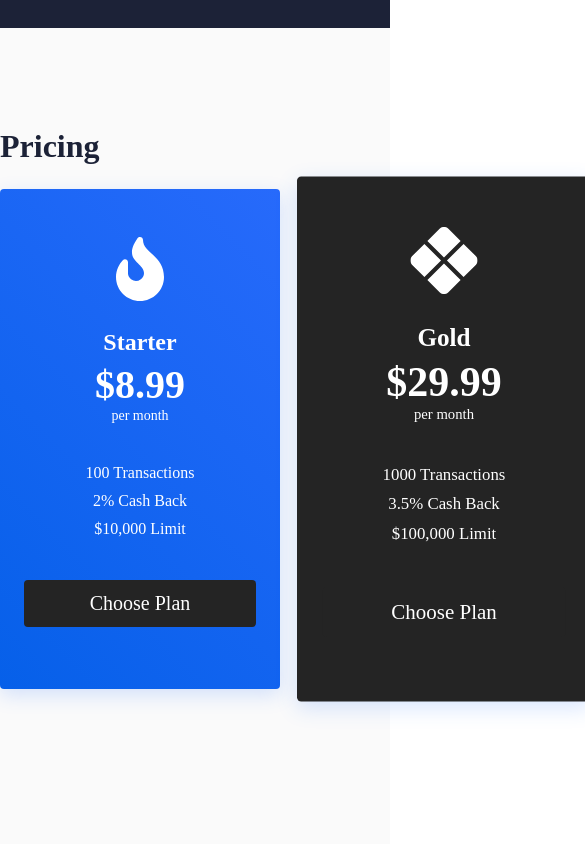
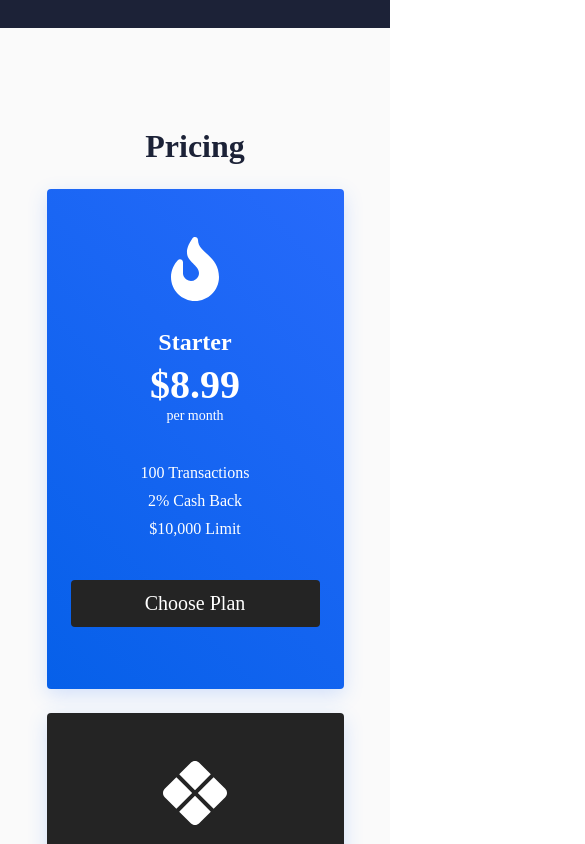
Before and after one commit to MatthewHettler/ReactCCWebsite, a React (Create React App) app in the folder react-cc-website/: page / in a window 390 px wide. Shown: the part 3280-4124 px from the top of the page, 585 px wide, since content can reach past the window. Built offline with nearby package versions, Linux system fonts and the light colour scheme.

Commit message:
Added media query to pricing.css.

```diff
--- a/react-cc-website/src/components/Pricing.css
+++ b/react-cc-website/src/components/Pricing.css
@@ -83,3 +83,34 @@
 .icon {
   margin: 24px 0;
 }
+
+@media screen and (max-width: 960px) {
+  .pricing__container {
+    display: flex;
+    flex-direction: column;
+    justify-content: center;
+    align-items: center;
+    width: 100%;
+  }
+
+  .pricing__container-card {
+    width: 90%;
+  }
+
+  .pricing__wrapper {
+    margin: 0 30px;
+    display: flex;
+    flex-direction: column;
+    align-items: center;
+  }
+
+  .pricing__container-card:nth-child(2) {
+    transform: scale(1);
+    background: #242424;
+    margin: 24px;
+  }
+
+  .pricing__container-card:hover {
+    transform: none;
+  }
+}
--- a/react-cc-website/src/components/Pricing.js
+++ b/react-cc-website/src/components/Pricing.js
@@ -46,7 +46,7 @@ function Pricing() {
                                         <li>3.5% Cash Back</li>
                                         <li>$100,000 Limit</li>
                                     </ul>
-                                    <Button buttonSize='btn--wide' buttonColor='primary'>
+                                    <Button buttonSize='btn--wide' buttonColor='blue'>
                                         Choose Plan
                                     </Button>
                                 </div>
```
